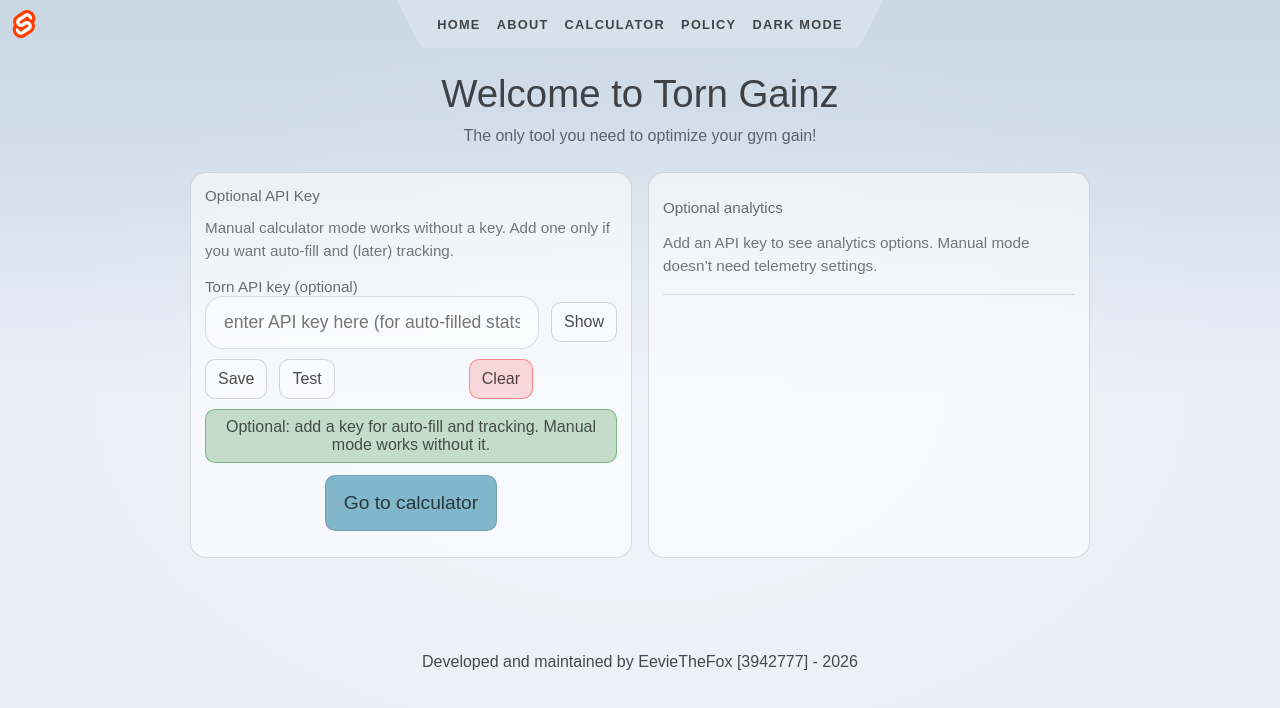
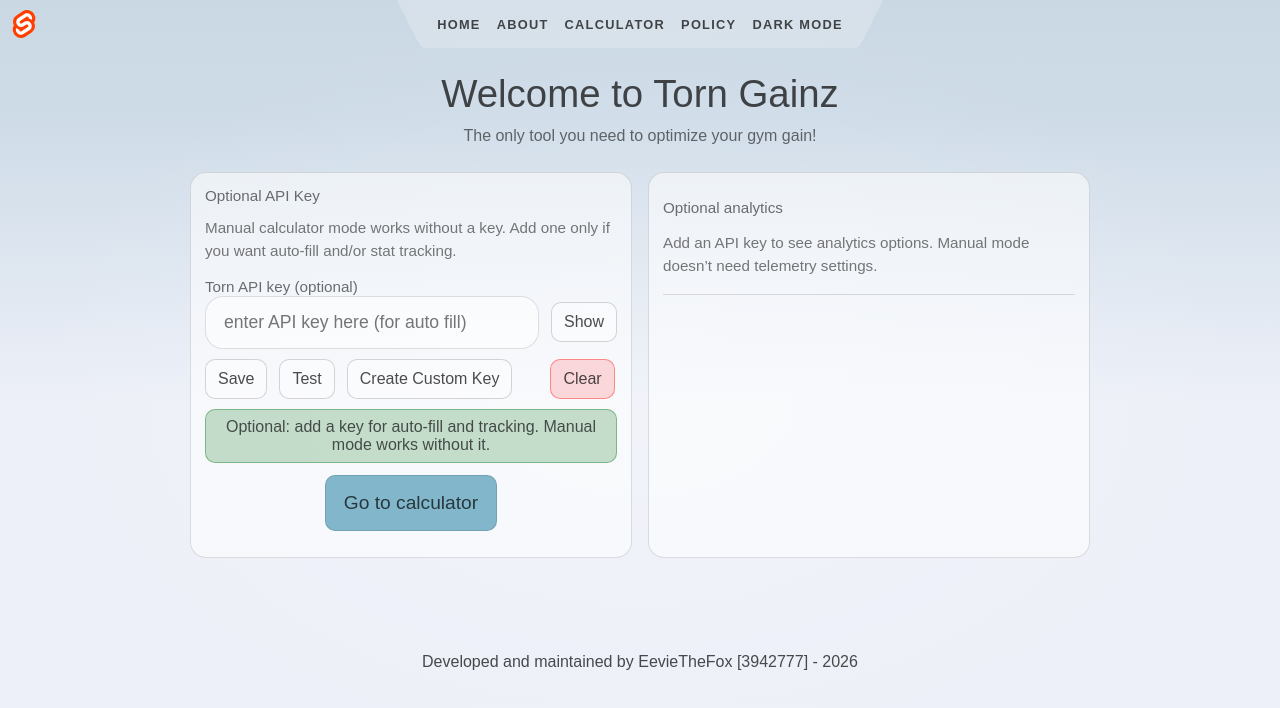
Before and after one commit to EevieTheFox/Torn-Gainz-Web-App, a SvelteKit app: page / in a window 1280 px wide. Shown: the top 708 px of the page. Built offline with nearby package versions, Linux system fonts and the light colour scheme.

Commit message:
added create custom API key button and linked it

```diff
--- a/src/routes/+page.svelte
+++ b/src/routes/+page.svelte
@@ -83,6 +83,14 @@
         }
     }
 
+    function generateApiKey() {
+        const url =
+            'https://www.torn.com/preferences.php#tab=api?step=addNewKey&user=job,education,gym,inventory,battlestats&faction=upgrades&company=profile&property=property&title=TornGainz';
+
+        window.open(url, '_blank', 'noopener,noreferrer');
+    }
+
+
     function openPolicy() {
         // Open policy page
         window.open("/policy", "_blank", "noopener,noreferrer");
@@ -152,7 +160,7 @@
 
             <div class="row">
                 <p class="hint" style="margin-top:0">
-                    Manual calculator mode works without a key. Add one only if you want auto-fill and (later) tracking.
+                    Manual calculator mode works without a key. Add one only if you want auto-fill and/or stat tracking.
                 </p>
 
                 <label class="fieldLabel" for="apiKey">Torn API key (optional)</label>
@@ -162,7 +170,7 @@
                             id="apiKey"
                             type={showApiKey ? "text" : "password"}
                             bind:value={apiKeyInput}
-                            placeholder="enter API key here (for auto-filled stats)"
+                            placeholder="enter API key here (for auto fill)"
                             autocomplete="off"
                             spellcheck="false"
                             inputmode="text"
@@ -185,6 +193,10 @@
                             disabled={!apiKeyInput.trim() && !apiKeySaved}
                     >
                         Test
+                    </button>
+
+                    <button type="button" class="btn" on:click={generateApiKey}>
+                        Create Custom Key
                     </button>
 
                     <button type="button" class="btn btnDanger clearBtn" on:click={clearApiKey}>
@@ -403,7 +415,7 @@
     }
 
     .clearBtn {
-        margin-left: 122px;
+        margin-left: 26px;
     }
 
     .btnGhost {
@@ -424,6 +436,14 @@
         cursor: pointer;
     }
 
+    .btnCreate {
+        padding: 16px 18px;
+        font-size: 1.2rem;
+        border: 1px solid var(--card-border);
+        background: var(--card-bg);
+        color: inherit;
+        cursor: pointer;
+    }
 
     .btnDanger {
         background: rgba(255, 80, 80, 0.20);;
```
